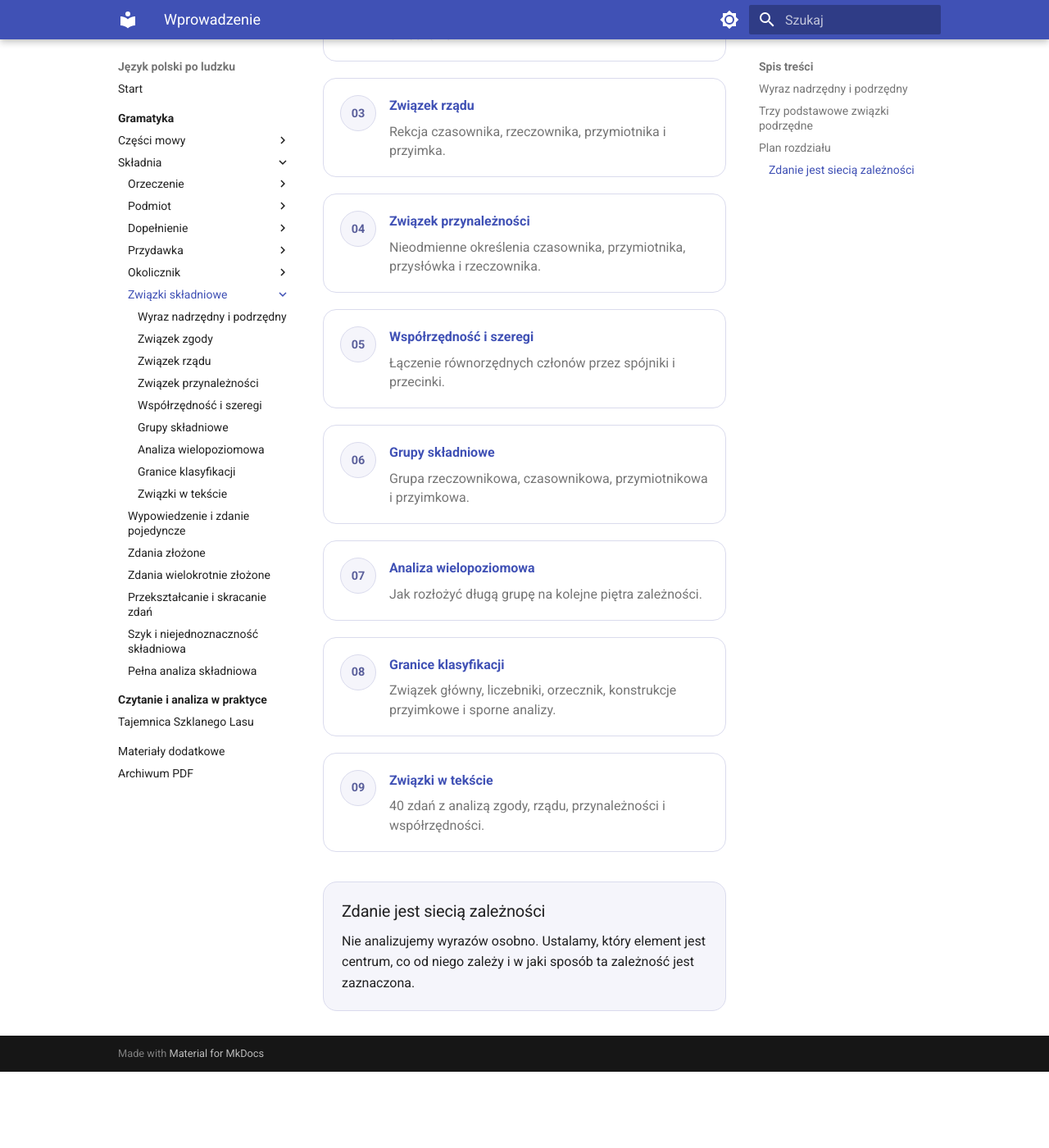
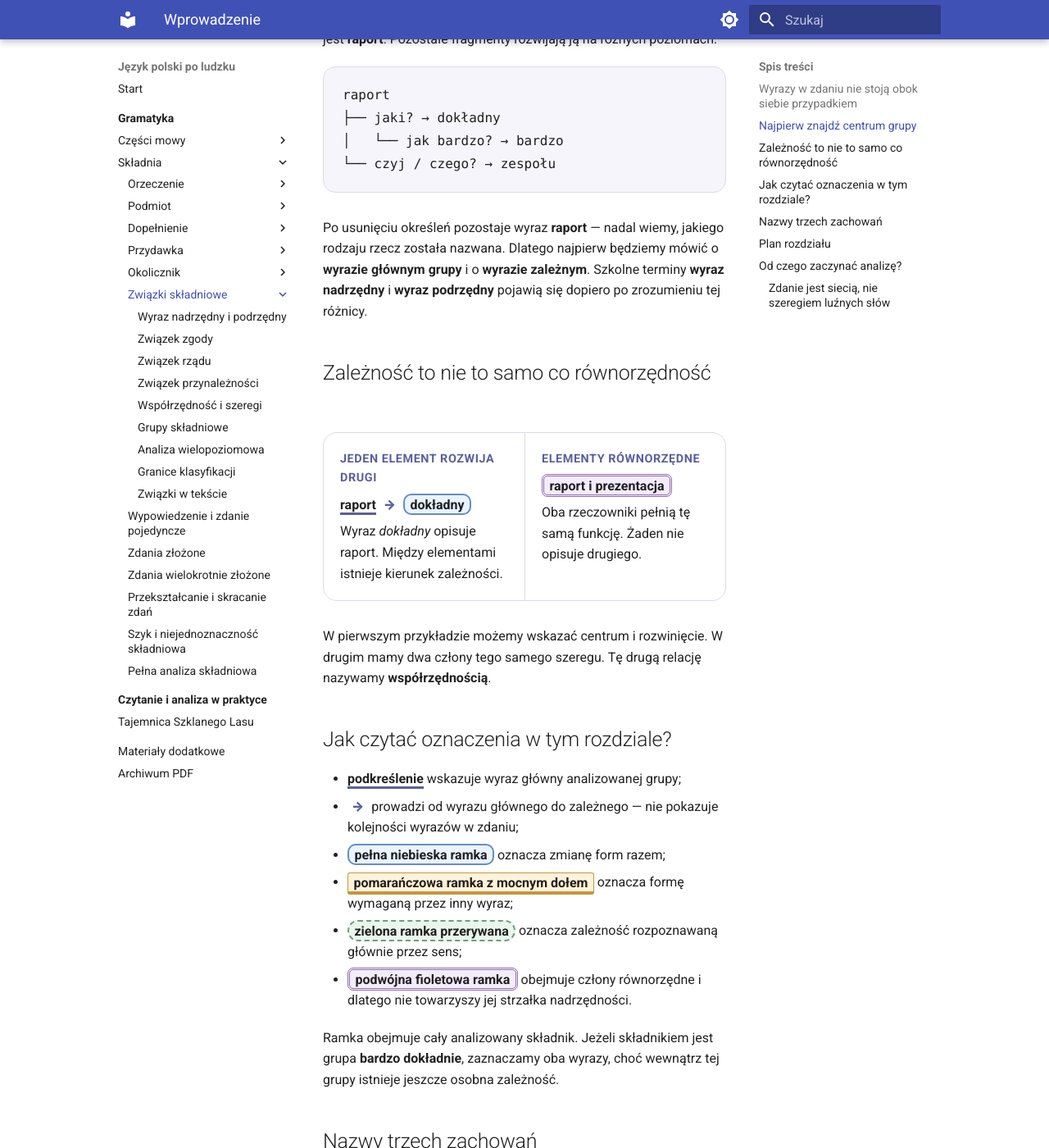
Before and after one commit to dchorazkiewicz/SP_JP, an MkDocs documentation site: the page built from docs/gramatyka/skladnia/zwiazki-skladniowe/index.md, in a window 1280 px wide and 1400 px high, scrolled down 1812 px. Shown: the whole window at 82% size. Built offline with MkDocs 1.6.1 and Material for MkDocs 9.7.7, drawn with Linux system fonts in a browser that asks for light colours; before the commit the page ends 3119 px from its top, so only the background shows below that; some of the changed text lies outside the part shown.

Commit message:
Przebuduj wprowadzenie do związków składniowych

```diff
--- a/docs/gramatyka/skladnia/zwiazki-skladniowe/index.md
+++ b/docs/gramatyka/skladnia/zwiazki-skladniowe/index.md
@@ -2,50 +2,97 @@
 
 <div class="relations-lesson" markdown>
 
-<div class="relations-lead">
-<strong>Związki składniowe</strong> pokazują, jak wyrazy łączą się w grupy i zdania. Jeden wyraz jest zwykle nadrzędny, a drugi zależny. Zależność może ujawniać się przez zgodę form, narzucenie przypadku albo samą relację znaczeniową.
+## Wyrazy w zdaniu nie stoją obok siebie przypadkiem
+
+Porównaj trzy krótkie serie:
+
+<div class="relations-series">
+  <div class="relations-row"><span class="relations-badge">zmiana razem</span><p><span class="relations-mark relations-mark--agreement">nowa książka</span> → nie ma <span class="relations-mark relations-mark--agreement">nowej książki</span></p><span class="relations-note">dwie formy się zmieniają</span></div>
+  <div class="relations-row"><span class="relations-badge">wymagana forma</span><p>potrzebuję <span class="relations-mark relations-mark--government">książki</span> → przyglądam się <span class="relations-mark relations-mark--government">książce</span></p><span class="relations-note">czasownik wybiera formę</span></div>
+  <div class="relations-row"><span class="relations-badge">stała forma</span><p>pracuje <span class="relations-mark relations-mark--adjunction">dokładnie</span> → pracował <span class="relations-mark relations-mark--adjunction">dokładnie</span></p><span class="relations-note">sens łączy wyrazy</span></div>
 </div>
 
-## Wyraz nadrzędny i podrzędny
+W pierwszej serii zmieniamy rzeczownik **książka** na formę **książki**. Wyraz **nowa** nie może pozostać bez zmiany: mówimy **nowej książki**, a nie *nowa książki*. Obie formy poruszają się razem.
 
-> <span class="relations-head">raport</span> <span class="relations-arrow">→</span> <span class="relations-mark relations-mark--agreement">szczegółowy</span>
+W drugiej serii rzeczownik oznacza ciągle ten sam przedmiot, ale ma dwie różne formy: **książki** i **książce**. To czasownik decyduje, której formy potrzebuje: **potrzebuję czego?**, lecz **przyglądam się czemu?**
 
-Rzeczownik **raport** jest nadrzędny, ponieważ to on stanowi centrum grupy. Przymiotnik **szczegółowy** jest podrzędny i dostosowuje do niego swoją formę.
+W trzeciej serii czasownik zmienia czas i formę, natomiast **dokładnie** pozostaje niezmienne. Mimo to nie jest luźnym wyrazem: mówi, jak ktoś pracuje, więc należy znaczeniowo do czasownika.
 
-> <span class="relations-head">potrzebuje</span> <span class="relations-arrow">→</span> <span class="relations-mark relations-mark--government">raportu</span>
+Te trzy zachowania pokazują, że wyrazy mogą współpracować na różne sposoby. Takie uporządkowane połączenia nazywamy **związkami składniowymi**.
 
-Czasownik **potrzebuje** narzuca rzeczownikowi dopełniacz.
+## Najpierw znajdź centrum grupy
 
-> <span class="relations-head">pracuje</span> <span class="relations-arrow">→</span> <span class="relations-mark relations-mark--adjunction">uważnie</span>
+Spójrz na grupę:
 
-Przysłówek **uważnie** nie odmienia się, ale znaczeniowo zależy od czasownika.
+> bardzo dokładny raport zespołu
 
-## Trzy podstawowe związki podrzędne
+Nie jest to worek czterech równych wyrazów. Najważniejszą nazwą jest **raport**. Pozostałe fragmenty rozwijają ją na różnych poziomach:
+
+<div class="relations-tree">raport
+├── jaki? → dokładny
+│   └── jak bardzo? → bardzo
+└── czyj / czego? → zespołu</div>
+
+Po usunięciu określeń pozostaje wyraz **raport** — nadal wiemy, jakiego rodzaju rzecz została nazwana. Dlatego najpierw będziemy mówić o **wyrazie głównym grupy** i o **wyrazie zależnym**. Szkolne terminy **wyraz nadrzędny** i **wyraz podrzędny** pojawią się dopiero po zrozumieniu tej różnicy.
+
+## Zależność to nie to samo co równorzędność
+
+<div class="relations-comparison">
+  <div class="relations-comparison-item"><span class="relations-comparison-label">jeden element rozwija drugi</span><p><span class="relations-head">raport</span> <span class="relations-arrow">→</span> <span class="relations-mark relations-mark--agreement">dokładny</span></p><p>Wyraz <em>dokładny</em> opisuje raport. Między elementami istnieje kierunek zależności.</p></div>
+  <div class="relations-comparison-item"><span class="relations-comparison-label">elementy równorzędne</span><p><span class="relations-mark relations-mark--coordination">raport i prezentacja</span></p><p>Oba rzeczowniki pełnią tę samą funkcję. Żaden nie opisuje drugiego.</p></div>
+</div>
+
+W pierwszym przykładzie możemy wskazać centrum i rozwinięcie. W drugim mamy dwa człony tego samego szeregu. Tę drugą relację nazywamy **współrzędnością**.
+
+## Jak czytać oznaczenia w tym rozdziale?
+
+- <span class="relations-head">podkreślenie</span> wskazuje wyraz główny analizowanej grupy;
+- <span class="relations-arrow">→</span> prowadzi od wyrazu głównego do zależnego — nie pokazuje kolejności wyrazów w zdaniu;
+- <span class="relations-mark relations-mark--agreement">pełna niebieska ramka</span> oznacza zmianę form razem;
+- <span class="relations-mark relations-mark--government">pomarańczowa ramka z mocnym dołem</span> oznacza formę wymaganą przez inny wyraz;
+- <span class="relations-mark relations-mark--adjunction">zielona ramka przerywana</span> oznacza zależność rozpoznawaną głównie przez sens;
+- <span class="relations-mark relations-mark--coordination">podwójna fioletowa ramka</span> obejmuje człony równorzędne i dlatego nie towarzyszy jej strzałka nadrzędności.
+
+Ramka obejmuje cały analizowany składnik. Jeżeli składnikiem jest grupa **bardzo dokładnie**, zaznaczamy oba wyrazy, choć wewnątrz tej grupy istnieje jeszcze osobna zależność.
+
+## Nazwy trzech zachowań
 
 <div class="relations-type-grid">
-  <div class="relations-type-card relations-type-card--agreement"><strong>Związek zgody</strong><span class="relations-mark relations-mark--agreement">szczegółowy raport</span><br>Wyraz podrzędny przyjmuje rodzaj, liczbę i przypadek wyrazu nadrzędnego.</div>
-  <div class="relations-type-card relations-type-card--government"><strong>Związek rządu</strong>potrzebować <span class="relations-mark relations-mark--government">raportu</span><br>Wyraz nadrzędny narzuca określony przypadek albo konstrukcję przyimkową.</div>
-  <div class="relations-type-card relations-type-card--adjunction"><strong>Związek przynależności</strong>pracować <span class="relations-mark relations-mark--adjunction">uważnie</span><br>Wyraz podrzędny jest nieodmienny, a zależność ujawnia się głównie w znaczeniu.</div>
-  <div class="relations-type-card relations-type-card--coordination"><strong>Współrzędność</strong><span class="relations-mark relations-mark--coordination">Marta i Piotr</span><br>Człony są równorzędne; żaden nie jest nadrzędny wobec drugiego.</div>
+  <div class="relations-type-card relations-type-card--agreement"><strong>Związek zgody</strong><span class="relations-mark relations-mark--agreement">nowa książka — nowej książki</span><br>Formy wyrazów zmieniają się razem.</div>
+  <div class="relations-type-card relations-type-card--government"><strong>Związek rządu</strong>potrzebuję <span class="relations-mark relations-mark--government">książki</span><br>Wyraz główny wymaga określonego przypadku albo konstrukcji z przyimkiem.</div>
+  <div class="relations-type-card relations-type-card--adjunction"><strong>Związek przynależności</strong>pracuje <span class="relations-mark relations-mark--adjunction">dokładnie</span><br>Końcówki nie pokazują zależności; rozpoznajemy ją przez sens i miejsce składnika w grupie.</div>
+  <div class="relations-type-card relations-type-card--coordination"><strong>Współrzędność</strong><span class="relations-mark relations-mark--coordination">Marta i Piotr</span><br>Człony mają tę samą rangę i pełnią tę samą funkcję.</div>
 </div>
 
 ## Plan rozdziału
 
 <div class="relations-topic-grid">
-  <a class="relations-topic-card" href="wyraz-nadrzedny-i-podrzedny/"><span class="relations-topic-number">01</span><strong>Wyraz nadrzędny i podrzędny</strong><span>Jak znaleźć centrum grupy, zadać pytanie i zbudować schemat zależności.</span></a>
-  <a class="relations-topic-card" href="zwiazek-zgody/"><span class="relations-topic-number">02</span><strong>Związek zgody</strong><span>Rodzaj, liczba i przypadek oraz zgoda przy podmiocie i orzeczeniu.</span></a>
-  <a class="relations-topic-card" href="zwiazek-rzadu/"><span class="relations-topic-number">03</span><strong>Związek rządu</strong><span>Rekcja czasownika, rzeczownika, przymiotnika i przyimka.</span></a>
-  <a class="relations-topic-card" href="zwiazek-przynaleznosci/"><span class="relations-topic-number">04</span><strong>Związek przynależności</strong><span>Nieodmienne określenia czasownika, przymiotnika, przysłówka i rzeczownika.</span></a>
-  <a class="relations-topic-card" href="wspolrzednosc-i-szeregi/"><span class="relations-topic-number">05</span><strong>Współrzędność i szeregi</strong><span>Łączenie równorzędnych członów przez spójniki i przecinki.</span></a>
-  <a class="relations-topic-card" href="grupy-skladniowe/"><span class="relations-topic-number">06</span><strong>Grupy składniowe</strong><span>Grupa rzeczownikowa, czasownikowa, przymiotnikowa i przyimkowa.</span></a>
-  <a class="relations-topic-card" href="analiza-wielopoziomowa/"><span class="relations-topic-number">07</span><strong>Analiza wielopoziomowa</strong><span>Jak rozłożyć długą grupę na kolejne piętra zależności.</span></a>
-  <a class="relations-topic-card" href="granice-klasyfikacji/"><span class="relations-topic-number">08</span><strong>Granice klasyfikacji</strong><span>Związek główny, liczebniki, orzecznik, konstrukcje przyimkowe i sporne analizy.</span></a>
-  <a class="relations-topic-card" href="zwiazki-w-tekscie/"><span class="relations-topic-number">09</span><strong>Związki w tekście</strong><span>40 zdań z analizą zgody, rządu, przynależności i współrzędności.</span></a>
+  <a class="relations-topic-card" href="wyraz-nadrzedny-i-podrzedny/"><span class="relations-topic-number">01</span><strong>Centrum grupy i rozwinięcia</strong><span>Jak znaleźć wyraz, wokół którego powstała grupa, oraz ustalić, które składniki zależą od niego bezpośrednio.</span></a>
+  <a class="relations-topic-card" href="zwiazek-zgody/"><span class="relations-topic-number">02</span><strong>Formy zmieniają się razem</strong><span>Dlaczego mówimy <em>nowy raport</em>, <em>nowego raportu</em> i <em>nowe raporty</em>.</span></a>
+  <a class="relations-topic-card" href="zwiazek-rzadu/"><span class="relations-topic-number">03</span><strong>Jeden wyraz ustawia formę drugiego</strong><span>Dlaczego potrzebujemy <em>raportu</em>, pomagamy <em>koledze</em> i myślimy <em>o projekcie</em>.</span></a>
+  <a class="relations-topic-card" href="zwiazek-przynaleznosci/"><span class="relations-topic-number">04</span><strong>Zależność bez wspólnej odmiany</strong><span>Jak rozpoznać, co opisują wyrazy <em>dokładnie</em>, <em>bardzo</em>, <em>wczoraj</em> i podobne składniki.</span></a>
+  <a class="relations-topic-card" href="wspolrzednosc-i-szeregi/"><span class="relations-topic-number">05</span><strong>Człony o tej samej randze</strong><span>Jak odróżnić szereg równorzędnych elementów od grupy, w której jeden element rozwija drugi.</span></a>
+  <a class="relations-topic-card" href="grupy-skladniowe/"><span class="relations-topic-number">06</span><strong>Większe całości wokół centrum</strong><span>Jak wyraz główny wraz z rozwinięciami tworzy grupę rzeczownikową, czasownikową, przymiotnikową lub przysłówkową.</span></a>
+  <a class="relations-topic-card" href="analiza-wielopoziomowa/"><span class="relations-topic-number">07</span><strong>Kilka pięter zależności</strong><span>Jak nie łączyć wszystkich wyrazów bezpośrednio z jednym centrum i budować czytelne drzewo.</span></a>
+  <a class="relations-topic-card" href="granice-klasyfikacji/"><span class="relations-topic-number">08</span><strong>Miejsca wymagające ostrożności</strong><span>Związek główny, liczebniki, orzeczenia wielowyrazowe, przyimki, apozycja i konstrukcje niepasujące do prostego schematu.</span></a>
+  <a class="relations-topic-card" href="zwiazki-w-tekscie/"><span class="relations-topic-number">09</span><strong>Sieć zależności w historii</strong><span>Jedna spójna opowieść pokazująca, jak różne związki współpracują w rzeczywistym tekście.</span></a>
 </div>
 
+## Od czego zaczynać analizę?
+
+1. Przeczytaj całą grupę albo całe zdanie i ustal, co ono przedstawia.
+2. Znajdź pełne orzeczenie, jeżeli analizujesz zdanie.
+3. Wybierz analizowaną grupę i wskaż jej wyraz główny.
+4. Sprawdź, które składniki zależą od niego bezpośrednio, a które rozwijają inne określenia.
+5. Porównaj formy: czy zmieniają się razem, czy jedna forma jest wymagana, czy zależność widać głównie w sensie?
+6. Oddziel człony równorzędne od zależnych.
+7. Dopiero na końcu nazwij typ związku.
+
 <div class="relations-summary">
-<h3>Zdanie jest siecią zależności</h3>
-Nie analizujemy wyrazów osobno. Ustalamy, który element jest centrum, co od niego zależy i w jaki sposób ta zależność jest zaznaczona.
+<h3>Zdanie jest siecią, nie szeregiem luźnych słów</h3>
+<p>Najpierw ustalamy, które wyrazy tworzą wspólną całość i co jest jej centrum. Nazwy <em>zgoda</em>, <em>rząd</em> i <em>przynależność</em> służą dopiero do uporządkowania zauważonych sposobów współpracy.</p>
 </div>
 
+[Przejdź do pierwszej lekcji](wyraz-nadrzedny-i-podrzedny/){ .md-button .md-button--primary }
+
 </div>
```
